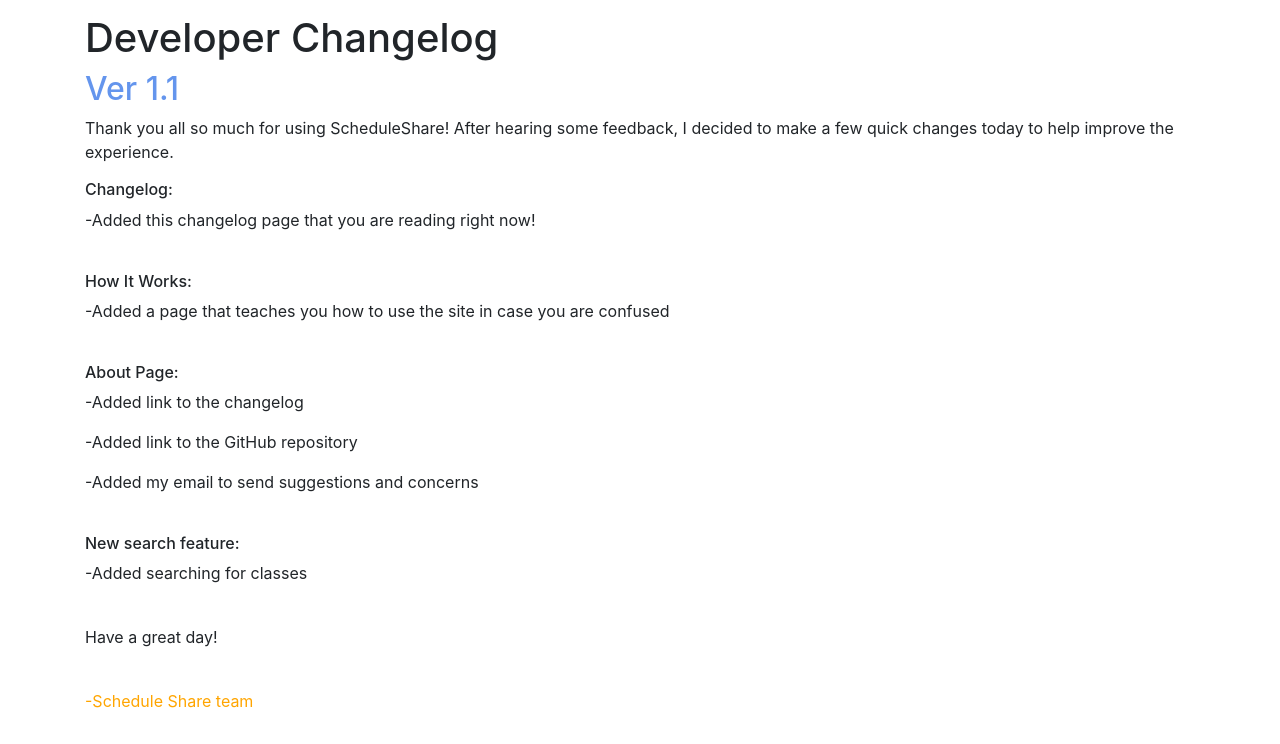
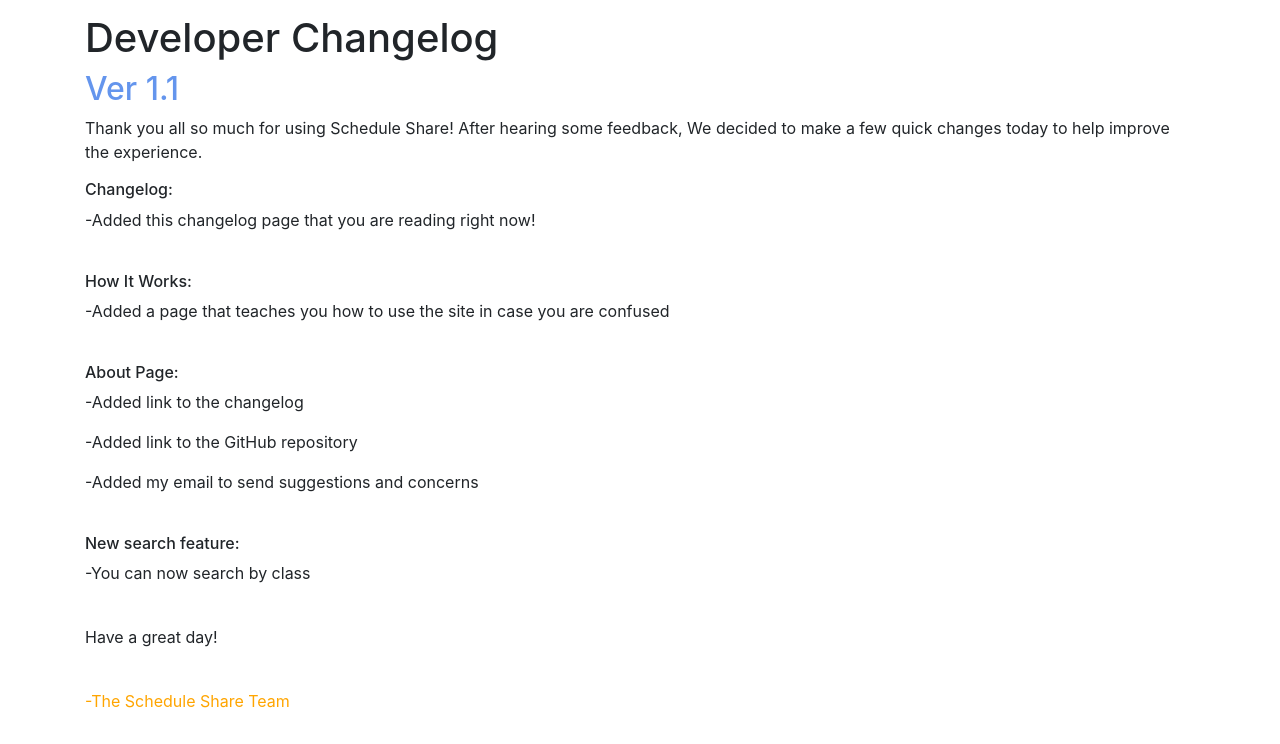
Before and after one commit to JoeyRubas/Schedule-Share, a Flask app: page /changelog in a window 1280 px wide. Shown: the part 56-800 px from the top of the page. Run offline with Flask 2, Linux system fonts and the light colour scheme; some libraries are stand-ins or nearby versions.

Commit message:
Modified changelog so that the pronouns reference "We"
It said "I" because I originally made these changes on my own but Joey helped to fix them and I felt it made more since that if we said "team" at the bottom of the changelog we should use a plural pronoun at the top

```diff
--- a/templates/changelog.html
+++ b/templates/changelog.html
@@ -4,7 +4,7 @@
 <h1>Developer Changelog</h1>
 <h2 style="color:cornflowerblue">Ver 1.1</h2>
 
-<p>Thank you all so much for using ScheduleShare! After hearing some feedback, I decided to make a few quick changes today to help improve the experience.</p>
+<p>Thank you all so much for using Schedule Share! After hearing some feedback, We decided to make a few quick changes today to help improve the experience.</p>
 
 <h6>Changelog:</h6>
 <p>   -Added this changelog page that you are reading right now!</p>
@@ -18,10 +18,10 @@
 <p>   -Added my email to send suggestions and concerns</p>
 <br>
 <h6>New search feature:</h6>
-<p>   -Added searching for classes</p>
+<p>   -You can now search by class</p>
 <br>
 <p>Have a great day!</p>
 <br>
-<p style="color:orange">     -Schedule Share team</p>
+<p style="color:orange">     -The Schedule Share Team</p>
 
 {% endblock %}
```
